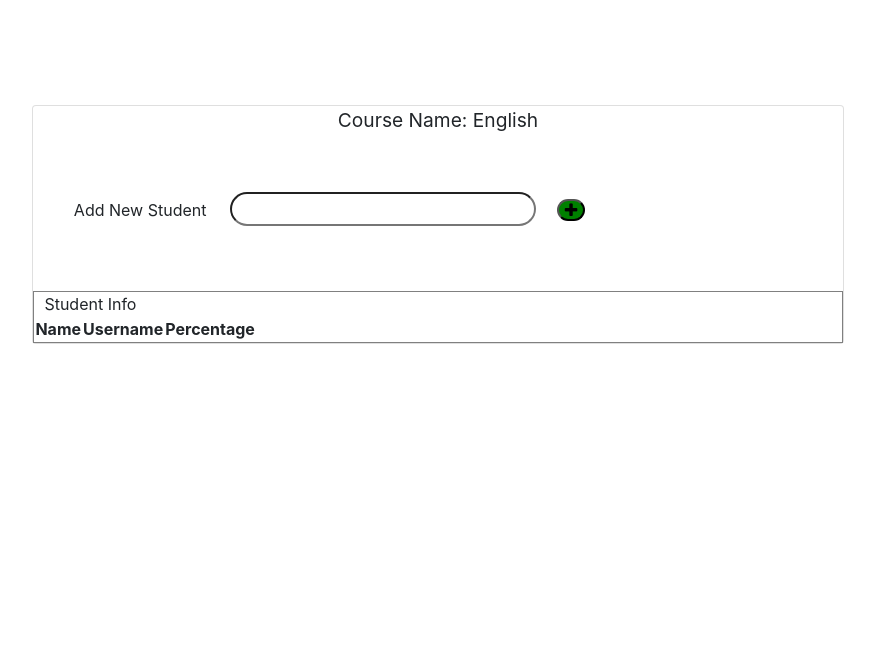
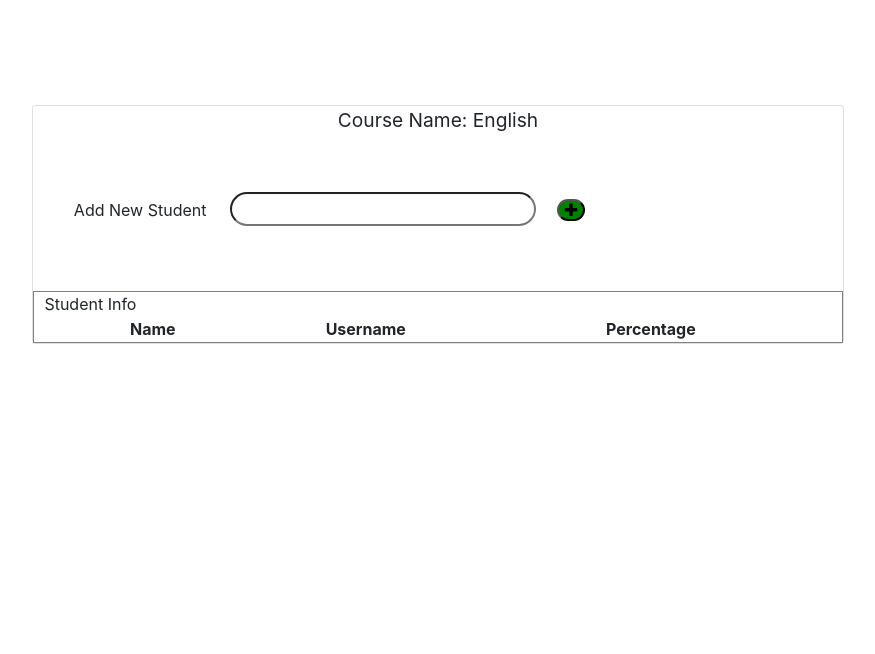
Before and after one commit to mahbubcseju/attendance-by-face-recognition, a Django app: page /course/detail/1/ in a window 1280 px wide. Shown: the part 101-755 px from the top of the page, without its empty margins (74-949 px from the left). Run offline with Django 3.2, Linux system fonts and the light colour scheme; data comes from the database, SQL or seed files in the repository; lists and menus that the app fills with data are empty; some libraries are stand-ins or nearby versions.

Commit message:
css fixed

```diff
--- a/attendance/static/css/client/course_detail.css
+++ b/attendance/static/css/client/course_detail.css
@@ -21,3 +21,8 @@
 .ui-autocomplete{
   z-index: 1065;
 }
+
+table {
+  width: 90%;
+  margin: 0 auto;
+}
```
